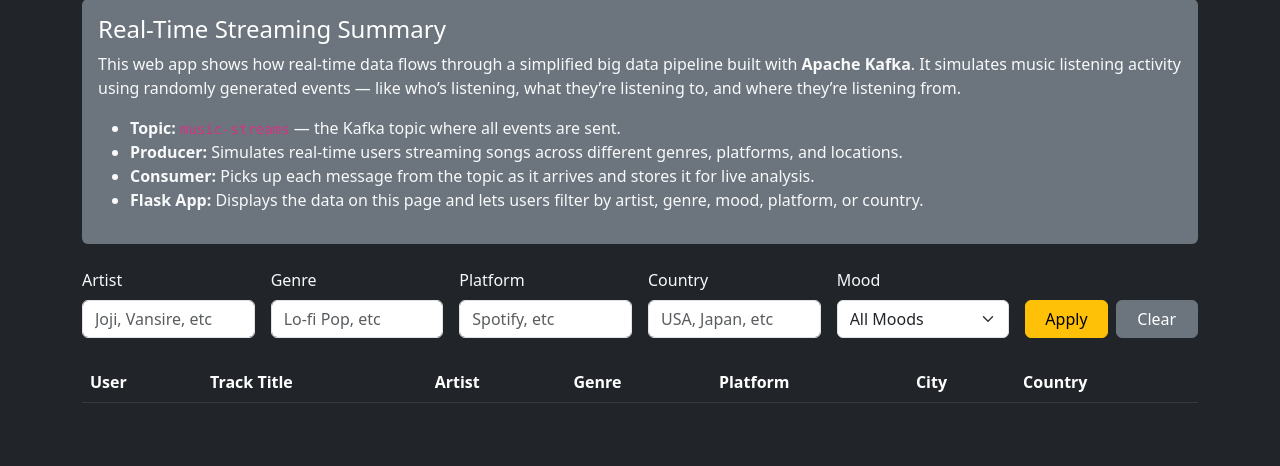
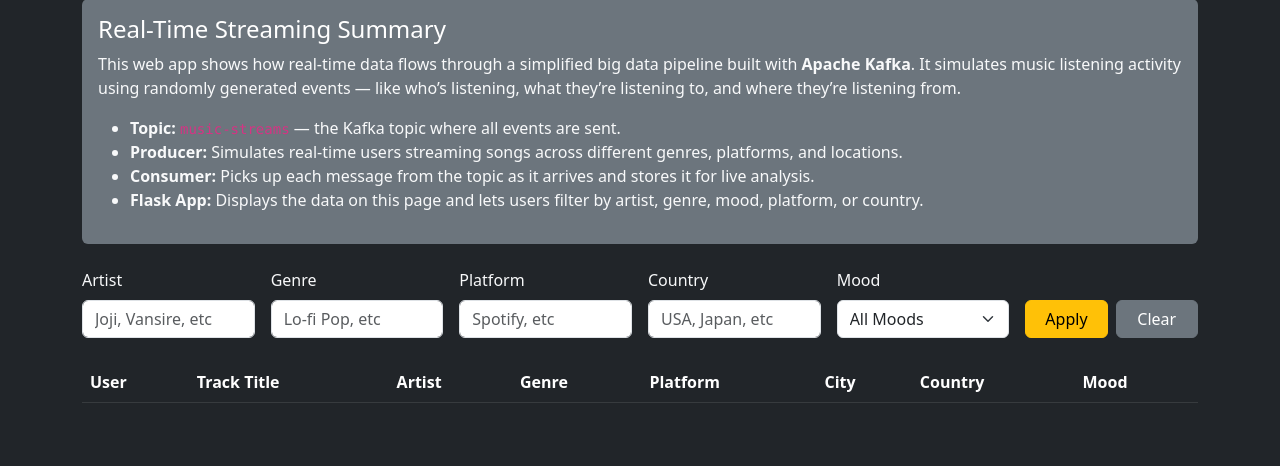
Before and after one commit to tpeterz/BigData_Kafka, a Flask app: page / in a window 1280 px wide. Shown: the part 97-563 px from the top of the page. Run offline with Flask 3, Linux system fonts and the light colour scheme; lists and menus that the app fills with data are empty.

Commit message:
updated readme

```diff
--- a/templates/index.html
+++ b/templates/index.html
@@ -70,6 +70,7 @@
                     <th>Platform</th>
                     <th>City</th>
                     <th>Country</th>
+                    <th>Mood</th>
                 </tr>
             </thead>
             <tbody>
@@ -82,6 +83,7 @@
                     <td>{{ msg.platform }}</td>
                     <td>{{ msg.location.city }}</td>
                     <td>{{ msg.location.country }}</td>
+                    <td>{{ msg.mood }}</td>
                 </tr>
                 {% endfor %}
             </tbody>
```
Also changed, not shown: README.md.
